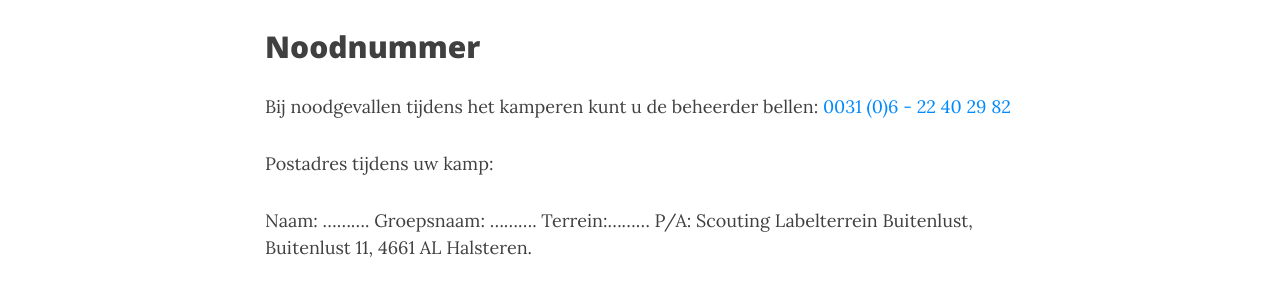
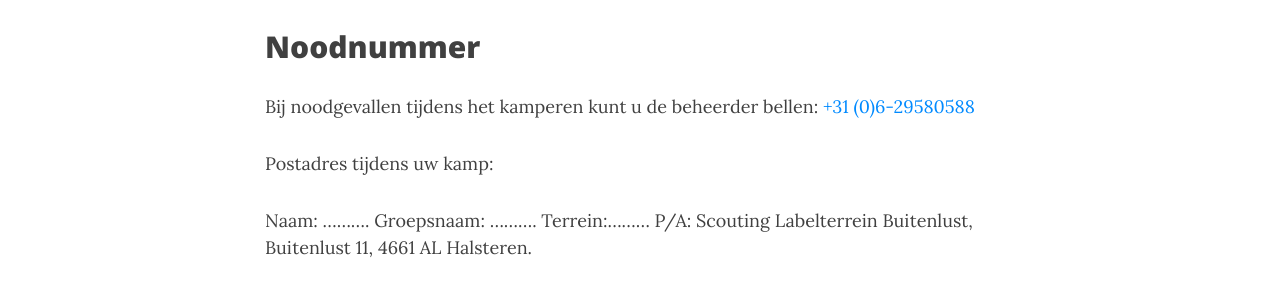
Before and after one commit to bartvantilburgwagemakers/buitenlust, a Jekyll site: the page built from pages/info.md, in a window 1280 px wide and 900 px high, scrolled down 1116 px. Shown: the part 325-614 px from the top of the window. Built offline with Jekyll 4.4.1, drawn with Linux system fonts in a browser that asks for light colours; nearby versions of some CDN libraries.

Commit message:
update tel nummer

```diff
--- a/pages/info.md
+++ b/pages/info.md
@@ -53,7 +53,7 @@
 ## Noodnummer
 
 Bij noodgevallen tijdens het kamperen kunt u de beheerder bellen:
- [0031 (0)6 - 22 40 29 82](tel:0031622402982)
+ [+31 (0)6-29580588](tel:31629580588)
 
 Postadres tijdens uw kamp:
 
```
